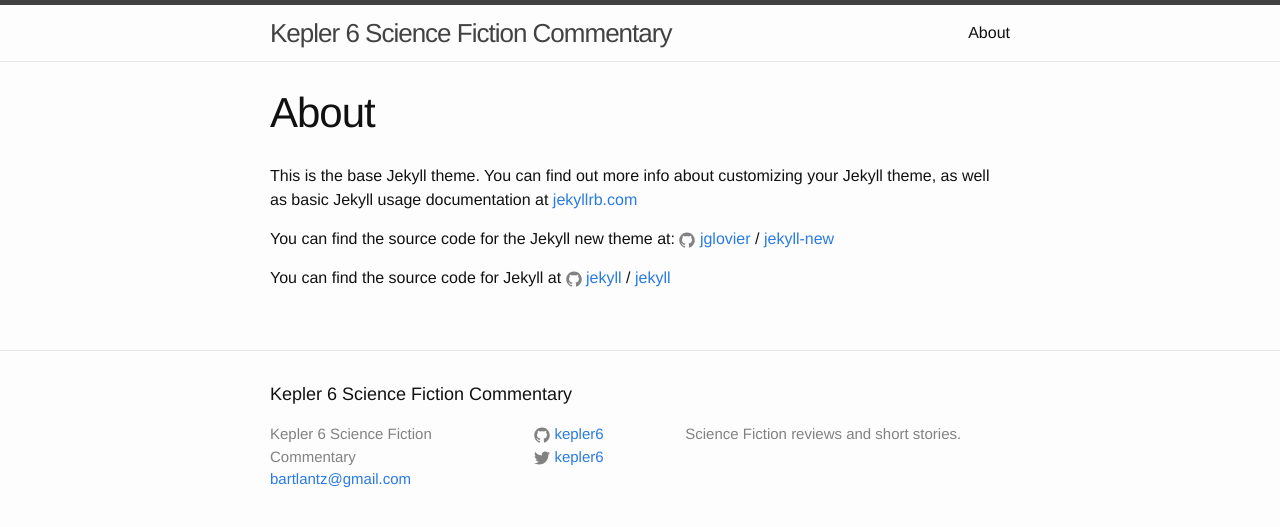
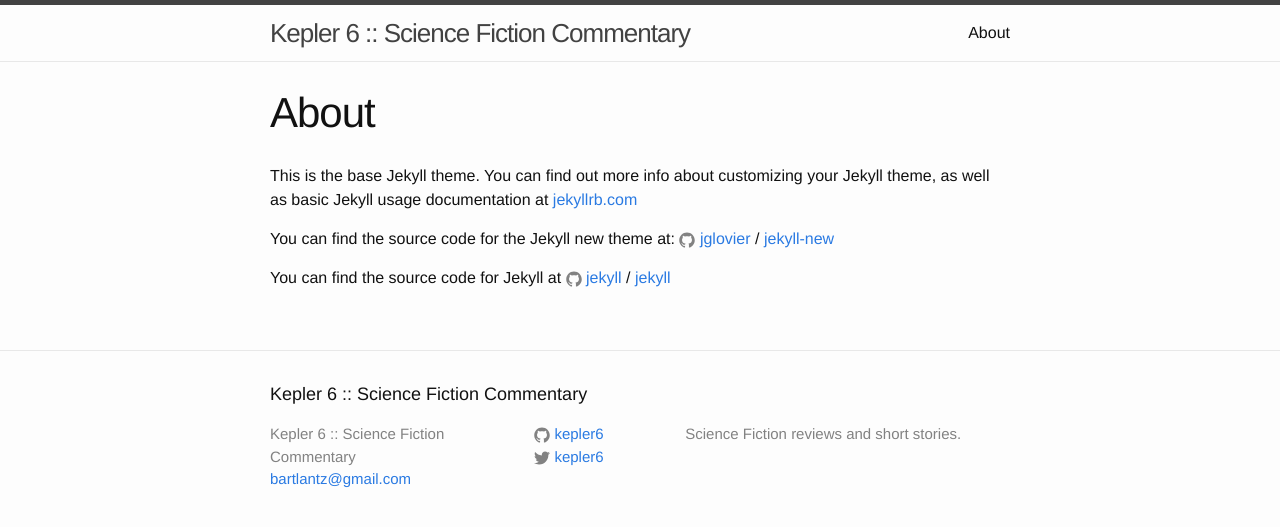
Before and after one commit to kepler6/kepler6.github.io, a Jekyll site: the page built from about.md, in a window 1280 px wide. Shown: the top 527 px of the page. Built offline with Jekyll 4.4.1, drawn with Linux system fonts in a browser that asks for light colours.

```diff
--- a/_config.yml
+++ b/_config.yml
@@ -6,7 +6,7 @@
 # 'jekyll serve'. If you change this file, please restart the server process.
 
 # Site settings
-title: Kepler 6 Science Fiction Commentary
+title: "Kepler 6 :: Science Fiction Commentary"
 email: bartlantz@gmail.com
 description: > # this means to ignore newlines until "baseurl:"
   Science Fiction reviews and short stories.
```
Also changed, not shown: _posts/2015-11-22-zero-day-exploit-1.markdown (added, +9 -0 lines).
